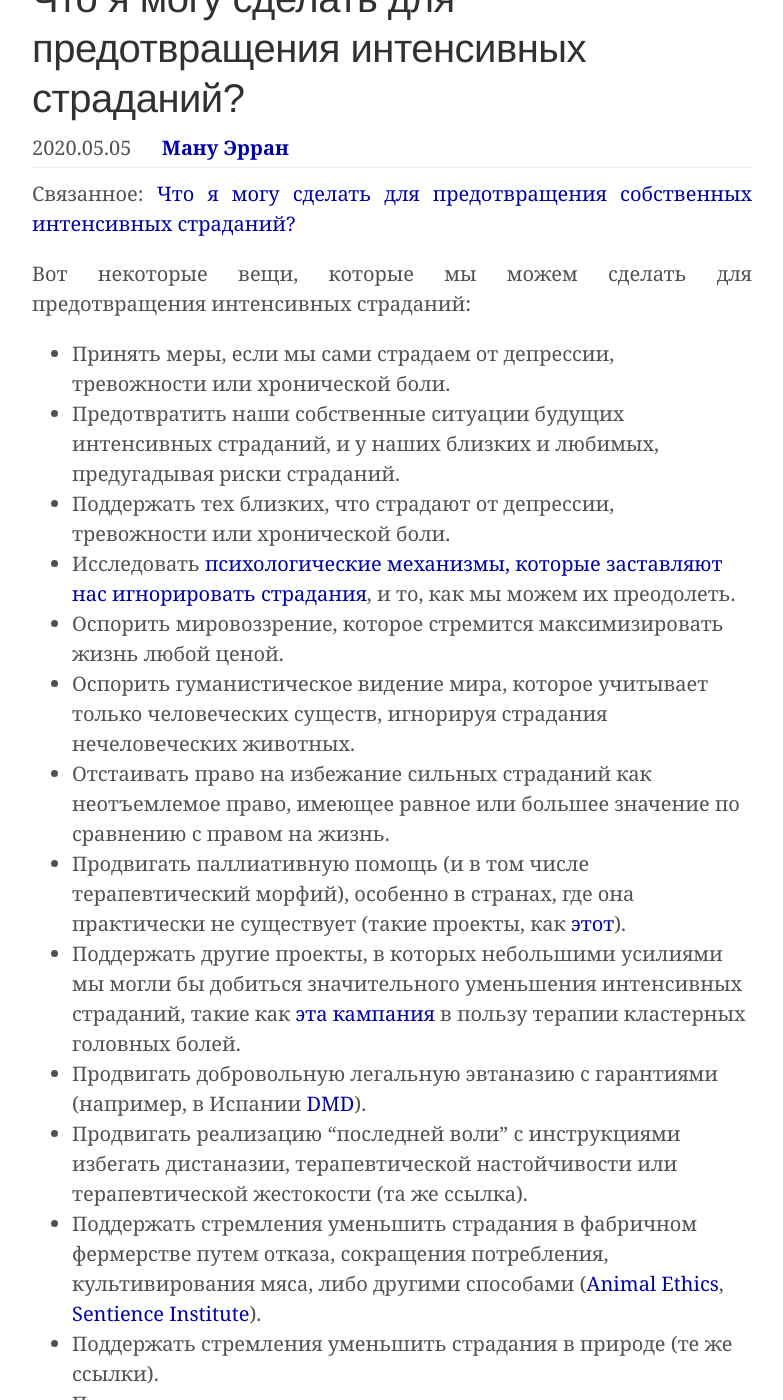
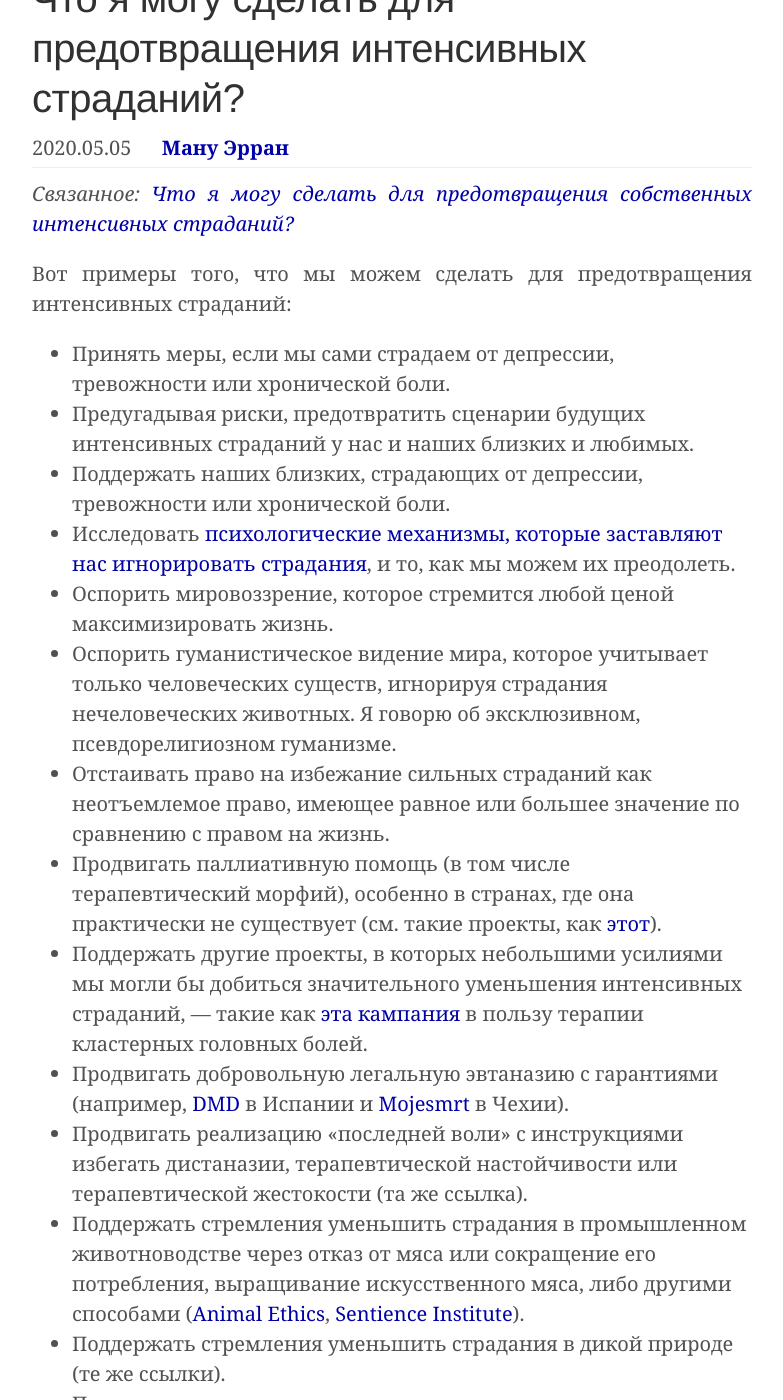
Before and after one commit to ReducingSuffering/reducingsuffering.github.io, a Jekyll site: the page built from _articles/manu-herran-what-can-i-do-to-prevent-intense-suffering.md, in a window 1280 px wide and 1400 px high, scrolled down 191 px. Shown: the whole window, without its empty margins (248-1031 px from the left). Built offline with Jekyll 4.4.1, drawn with Linux system fonts in a browser that asks for light colours; some of the changed text lies outside the part shown.

Commit message:
Update manu-herran-what-can-i-do-to-prevent-intense-suffering.md

```diff
--- a/_articles/manu-herran-what-can-i-do-to-prevent-intense-suffering.md
+++ b/_articles/manu-herran-what-can-i-do-to-prevent-intense-suffering.md
@@ -8,33 +8,35 @@
 original_date:
   - 2020.05.05
 translated_by: К. Кирдан
-last_update: 2020.12.23
+last_update: 2025.05.11
 ---
-Связанное: [Что я могу сделать для предотвращения собственных интенсивных страданий?](manu-herran-what-can-i-do-to-prevent-my-own-intense-suffering.html)
+_Связанное: [Что я могу сделать для предотвращения собственных интенсивных страданий?](manu-herran-what-can-i-do-to-prevent-my-own-intense-suffering.html)_
 
-Вот некоторые вещи, которые мы можем сделать для предотвращения интенсивных страданий:
+Вот примеры того, что мы можем сделать для предотвращения интенсивных страданий:
 
 - Принять меры, если мы сами страдаем от депрессии, тревожности или хронической боли.
-- Предотвратить наши собственные ситуации будущих интенсивных страданий, и у наших близких и любимых, предугадывая риски страданий.
-- Поддержать тех близких, что страдают от депрессии, тревожности или хронической боли.
+- Предугадывая риски, предотвратить сценарии будущих интенсивных страданий у нас и наших близких и любимых.
+- Поддержать наших близких, страдающих от депрессии, тревожности или хронической боли.
 - Исследовать [психологические механизмы, которые заставляют нас игнорировать страдания](https://manuherran.com/psychological-biases-that-impede-the-success-in-the-reducing-intense-suffering-movement/), и то, как мы можем их преодолеть.
-- Оспорить мировоззрение, которое стремится максимизировать жизнь любой ценой.
-- Оспорить гуманистическое видение мира, которое учитывает только человеческих существ, игнорируя страдания нечеловеческих животных.
+- Оспорить мировоззрение, которое стремится любой ценой максимизировать жизнь.
+- Оспорить гуманистическое видение мира, которое учитывает только человеческих существ, игнорируя страдания нечеловеческих животных. Я говорю об эксклюзивном, псевдорелигиозном гуманизме.
 - Отстаивать право на избежание сильных страданий как неотъемлемое право, имеющее равное или большее значение по сравнению с правом на жизнь.
-- Продвигать паллиативную помощь (и в том числе терапевтический морфий), особенно в странах, где она практически не существует (такие проекты, как [этот](https://www.preventsuffering.org/pain)).
-- Поддержать другие проекты, в которых небольшими усилиями мы могли бы добиться значительного уменьшения интенсивных страданий, такие как [эта кампания](https://www.preventsuffering.org/cluster-headaches/) в пользу терапии кластерных головных болей.
-- Продвигать добровольную легальную эвтаназию с гарантиями (например, в Испании [DMD](https://derechoamorir.org/)).
-- Продвигать реализацию “последней воли” с инструкциями избегать дистаназии, терапевтической настойчивости или терапевтической жестокости (та же ссылка).
-- Поддержать стремления уменьшить страдания в фабричном фермерстве путем отказа, сокращения потребления, культивирования мяса, либо другими способами ([Animal Ethics](https://www.animal-ethics.org/), [Sentience Institute](https://www.sentienceinstitute.org/)).
-- Поддержать стремления уменьшить страдания в природе (те же ссылки).
+- Продвигать паллиативную помощь (в том числе терапевтический морфий), особенно в странах, где она практически не существует (см. такие проекты, как [этот](https://www.preventsuffering.org/pain)).
+- Поддержать другие проекты, в которых небольшими усилиями мы могли бы добиться значительного уменьшения интенсивных страданий, — такие как [эта кампания](https://www.preventsuffering.org/cluster-headaches/) в пользу терапии кластерных головных болей.
+- Продвигать добровольную легальную эвтаназию с гарантиями (например, [DMD](https://derechoamorir.org/) в Испании и [Mojesmrt](https://mojesmrt.cz/) в Чехии).
+- Продвигать реализацию «последней воли» с инструкциями избегать дистаназии, терапевтической настойчивости или терапевтической жестокости (та же ссылка).
+- Поддержать стремления уменьшить страдания в промышленном животноводстве через отказ от мяса или сокращение его потребления, выращивание искусственного мяса, либо другими способами ([Animal Ethics](https://www.animal-ethics.org/), [Sentience Institute](https://www.sentienceinstitute.org/)).
+- Поддержать стремления уменьшить страдания в дикой природе (те же ссылки).
 - Продвигать культуру неприятия пыток.
 - Поддержать проекты и инициативы по предотвращению пыток, как социальных, так и технологических ([Amnesty International](https://www.amnesty.org/es/what-we-do/torture/)).
 - Способствовать культуре неприятия или сокращения [вредных экспериментов с подневольными индивидами](https://manuherran.com/on-animal-experimentation/).
 - Поддержать разработку новых и лучших анестетиков.
-- Поддержать развитие основанных на генетике и нейробиологии технологий для избегания страданий ([Нейроэтика](https://neuroethics.com/) / [Гедонистический Императив](https://www.hedweb.com/)).
-- Поддержать стратегические и глубокие исследования по уменьшению страданий ([Саймон Кнутссон](http://www.simonknutsson.com/), [Магнус Виндинг](https://magnusvinding.com/), [Брайан Томасик](https://reducing-suffering.org/), [S-Risks](https://s-risks.org/), [Rethink Priorities](https://www.rethinkpriorities.org/), [Long Term Risk](https://longtermrisk.org/) — ранее [Foundational Research](https://foundational-research.org/), [Center for Reducing Suffering](https://centerforreducingsuffering.org/))
+- Поддержать развитие основанных на генетике и нейробиологии технологий для избегания страданий ([Нейроэтика](https://neuroethics.com/) и [Гедонистический Императив](https://www.hedweb.com/)).
+- Поддержать глубокие стратегические исследования с целью уменьшению страданий ([Саймон Кнутссон](http://www.simonknutsson.com/), [Магнус Виндинг](https://magnusvinding.com/), [Брайан Томасик](https://reducing-suffering.org/), [S-Risks](https://s-risks.org/), [Rethink Priorities](https://www.rethinkpriorities.org/), [Long Term Risk](https://longtermrisk.org/) (ранее [Foundational Research](https://foundational-research.org/)), [Center for Reducing Suffering](https://centerforreducingsuffering.org/))
 - Поддержать исследования для понимания переживаний (квалиа), направленные на уменьшение страданий в мире ([QRI](https://www.qualiaresearchinstitute.org/)).
-- Поддержать исследования для понимания природы и происхождения способности чувствовать, направленные на уменьшение страданий в мире, включая соответствующие исследования о способности чувствовать у машин и других предполагаемых типов сознания ([Sentience Research](http://sentience-research.org/), [PETRL](http://petrl.org/))
-- Выступать против экспериментов на искусственных или управляемых биологических субстратах, когда есть подозрение, что упомянутый субстрат может порождать или испытывать страдания ([“Органоиды”, “Химеры” и “Ткани Ex vivo”](https://manuherran.com/types-of-suffering-based-on-their-uncertainty/)). Особенно, но не исключительно, в тех случаях, когда все более крупные куски мозга животных (человеческих или других), взятые из нейрохирургических отходов или недавно умерших, сохраняются живыми.
-- Поддержать усилия по документированию и исследованию для понимания страдания как феномена ([International Association for the Study of Pain](https://www.iasp-pain.org/), [Suffering-Focused Ethics (SFE) Resources](https://suffering-focused-ethics.surge.sh/), [Institute of Algonomy](https://docs.google.com/document/d/1cyDnDBxQKarKjeug2YJTv7XNTlVY-v9sQL45-Q2BFac/))
-- Поддержать использование искусственного интеллекта (ИИ) ради построения лучшего мира, принимающего риски страданий всерьез ([Ethics Net](https://www.ethicsnet.org/))
+- Поддержать исследования для понимания природы и происхождения способности чувствовать, направленные на уменьшение страданий в мире, включая соответствующие исследования способности чувствовать у машин и других предполагаемых типов сознания ([Sentience Research](http://sentience-research.org/), [PETRL](http://petrl.org/))
+- Поддержать организации, такие как [OPIS](https://www.preventsuffering.org/) (Organization for the Prevention of Intense Suffering), которые продвигают высшую важность и приоритетность предотвращению страданий на личном, социальном и политическом уровнях. Этому могла бы способствовать разработка хороших инструментов для оценки и сообщения количества страданий. Например, мы могли бы не только измерять масштаб трагедий по количеству смертей, но и учитывать объем сопутствующих страданий.
+- Выступать против экспериментов на искусственных или управляемых биологических субстратах, когда есть подозрение, что такой субстрат может порождать страдания или испытывать их ([«Органоиды», «Химеры» и «Ткани Ex vivo»](https://manuherran.com/types-of-suffering-based-on-their-uncertainty/)). Особенно, но не исключительно, в тех случаях, когда сохраняются живыми всё более крупные куски мозга человека или других животных, взятые из нейрохирургических отходов или недавно умерших тел.
+- Поддержать документирование и исследования для понимания страдания как феномена ([International Association for the Study of Pain](https://www.iasp-pain.org/), [Suffering-Focused Ethics (SFE) Resources](https://suffering-focused-ethics.surge.sh/), [Institute of Algonomy](https://docs.google.com/document/d/1cyDnDBxQKarKjeug2YJTv7XNTlVY-v9sQL45-Q2BFac/), [Sentience Research](https://sentience-research.org/))
+- Поддержать использование искусственного интеллекта (ИИ) для построения лучшего мира, всерьёз принимая риски страданий ([Ethics Net](https://www.ethicsnet.org/))
+- Способствовать видимости [сложно измеримых страданий](https://manuherran.com/types-of-suffering-based-on-their-uncertainty/).
```
